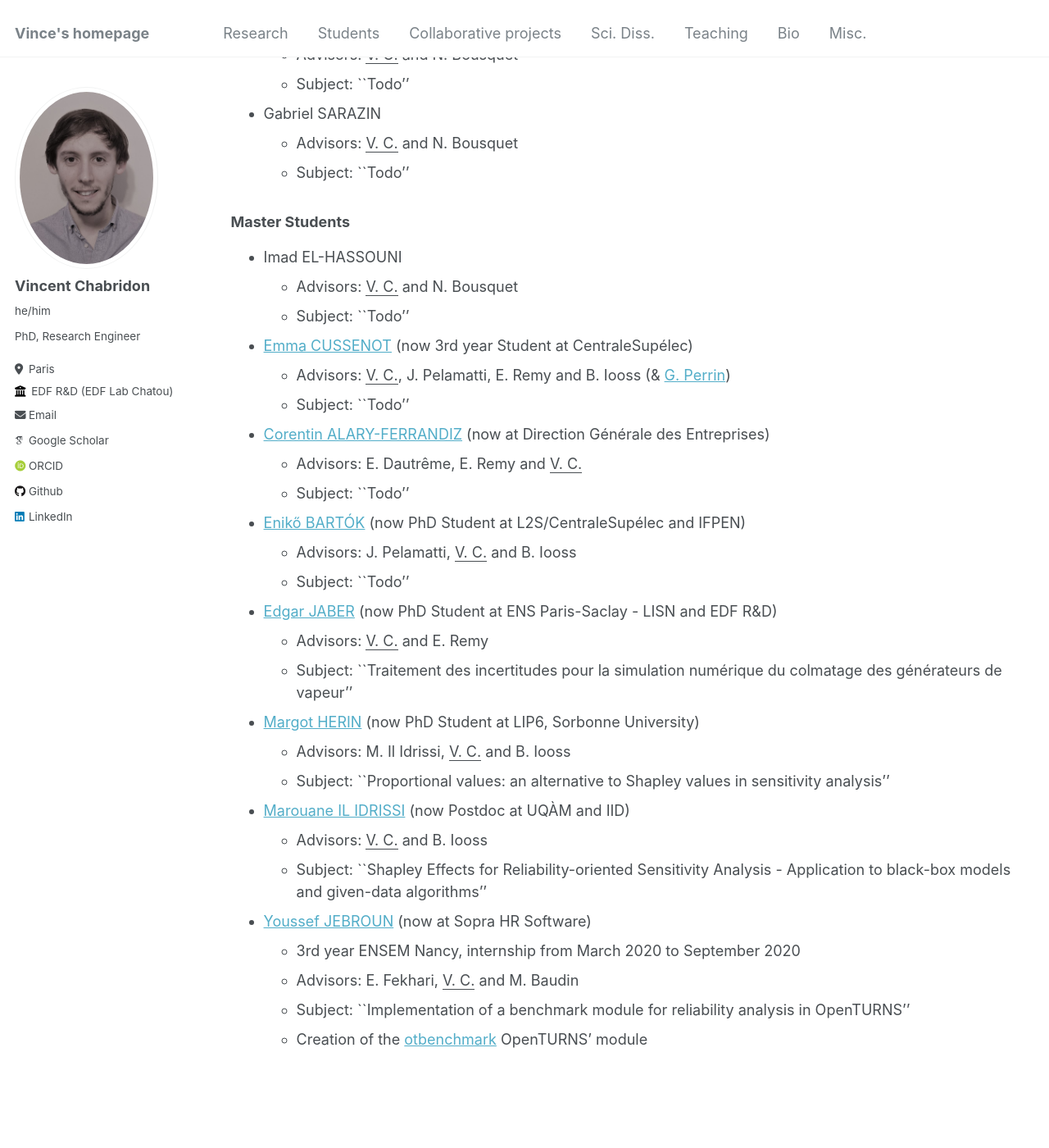
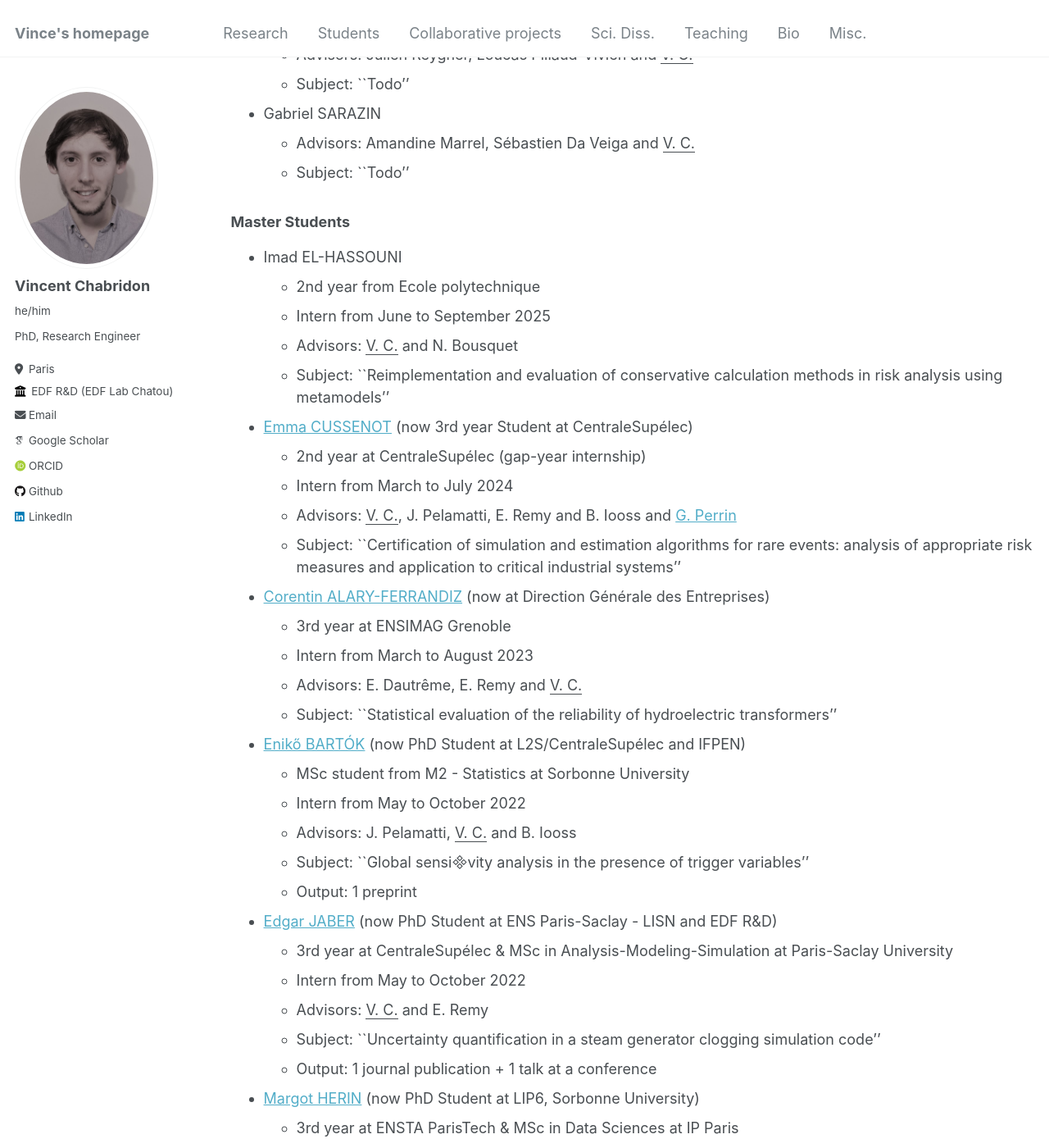
Before and after one commit to vchabri/vchabri.github.io, a Jekyll site: the page built from _pages/students.md, in a window 1280 px wide and 1400 px high, scrolled down 574 px. Shown: the whole window at 82% size. Built offline with Jekyll 4.4.1, drawn with Linux system fonts in a browser that asks for light colours; some web fonts are replaced; some of the changed text lies outside the part shown.

Commit message:
Update students.md

```diff
--- a/_pages/students.md
+++ b/_pages/students.md
@@ -17,36 +17,55 @@ This web page would be terribly empty without the help of the many people with w
 
 ### Postdocs
 * Guillaume CHENNETIER
-  - Advisors: <ins> V. C.</ins> and N. Bousquet
+  - Advisors: Julien Reygner, Loucas Pillaud-Vivien and <ins> V. C.</ins>
   - Subject: ``Todo''
 * Gabriel SARAZIN
-  - Advisors: <ins> V. C.</ins> and N. Bousquet
+  - Advisors: Amandine Marrel, Sébastien Da Veiga and <ins> V. C.</ins>
   - Subject: ``Todo''
 
 ### Master Students
 * Imad EL-HASSOUNI
+  - 2nd year from Ecole polytechnique
+  - Intern from June to September 2025
   - Advisors: <ins> V. C.</ins> and N. Bousquet
-  - Subject: ``Todo''
+  - Subject: ``Reimplementation and evaluation of conservative calculation methods in risk analysis using metamodels''
 * [Emma CUSSENOT](https://www.linkedin.com/in/emma-cussenot-b5b04a257/?originalSubdomain=fr) (now 3rd year Student at CentraleSupélec)
-  - Advisors: <ins> V. C.</ins>, J. Pelamatti, E. Remy and B. Iooss (& [G. Perrin](https://pagespro.univ-gustave-eiffel.fr/guillaume-perrin))
-  - Subject: ``Todo''
+  - 2nd year at CentraleSupélec (gap-year internship)
+  - Intern from March to July 2024
+  - Advisors: <ins> V. C.</ins>, J. Pelamatti, E. Remy and B. Iooss and [G. Perrin](https://pagespro.univ-gustave-eiffel.fr/guillaume-perrin)
+  - Subject: ``Certification of simulation and estimation algorithms for rare events: analysis of appropriate risk measures and application to critical industrial systems''
 * [Corentin ALARY-FERRANDIZ](https://www.linkedin.com/in/corentin-alary-ferrandiz-a85b661b8/) (now at Direction Générale des Entreprises)
+  - 3rd year at ENSIMAG Grenoble
+  - Intern from March to August 2023
   - Advisors: E. Dautrême, E. Remy and <ins> V. C.</ins>
-  - Subject: ``Todo''
+  - Subject: ``Statistical evaluation of the reliability of hydroelectric transformers''
 * [Enikő BARTÓK](https://l2s.centralesupelec.fr/u/bartok-eniko/) (now PhD Student at L2S/CentraleSupélec and IFPEN)
+  - MSc student from M2 - Statistics at Sorbonne University
+  - Intern from May to October 2022
   - Advisors: J. Pelamatti, <ins> V. C.</ins> and B. Iooss
-  - Subject: ``Todo''
+  - Subject: ``Global sensivity analysis in the presence of trigger variables''
+  - Output: 1 preprint
 * [Edgar JABER](https://edgarjaber.github.io/) (now PhD Student at ENS Paris-Saclay - LISN and EDF R&D)
+  - 3rd year at CentraleSupélec & MSc in Analysis-Modeling-Simulation at Paris-Saclay University
+  - Intern from May to October 2022
   - Advisors: <ins> V. C.</ins> and E. Remy
-  - Subject: ``Traitement des incertitudes pour la simulation numérique du colmatage des générateurs de vapeur''
+  - Subject: ``Uncertainty quantification in a steam generator clogging simulation code''
+  - Output: 1 journal publication + 1 talk at a conference
 * [Margot HERIN](https://sites.google.com/view/margotherin/about) (now PhD Student at LIP6, Sorbonne University)
+  - 3rd year at ENSTA ParisTech & MSc in Data Sciences at IP Paris
+  - Intern from April to September 2021
   - Advisors: M. Il Idrissi, <ins> V. C.</ins> and B. Iooss
   - Subject: ``Proportional values: an alternative to Shapley values in sensitivity analysis''
+  - Output: 1 journal publication + 1 talk at the SIAM UQ 22 Conference
 * [Marouane IL IDRISSI](https://marouaneilidrissi.com/en/home) (now Postdoc at UQÀM and IID)
+  - 3rd year at ENSAI Rennes & MSc in Statistics at University of Rennes
+  - Intern from April to September 2020
   - Advisors: <ins> V. C.</ins> and B. Iooss
   - Subject: ``Shapley Effects for Reliability-oriented Sensitivity Analysis - Application to black-box models and given-data algorithms''
+  - Output: 1 journal publication
 * [Youssef JEBROUN](https://www.linkedin.com/in/youssef-jebroun-8930b9172/) (now at Sopra HR Software)
-  - 3rd year ENSEM Nancy, internship from March 2020 to September 2020
+  - 3rd year at ENSEM Nancy
+  - Intern from March to September 2020
   - Advisors: E. Fekhari, <ins> V. C.</ins> and M. Baudin
   - Subject: ``Implementation of a benchmark module for reliability analysis in OpenTURNS''
-  - Creation of the [otbenchmark](https://github.com/openturns/otbenchmark) OpenTURNS' module
+  - Output: creation of the [otbenchmark](https://github.com/openturns/otbenchmark) OpenTURNS' module + 1 conference proceedings
```
